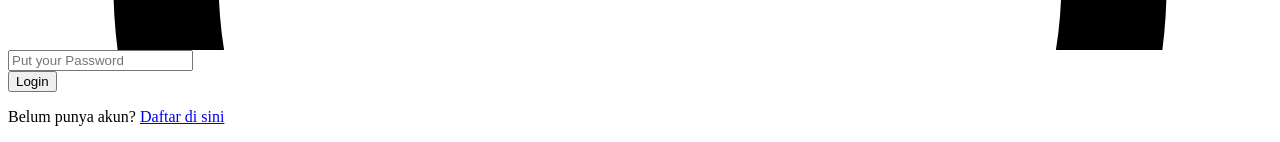
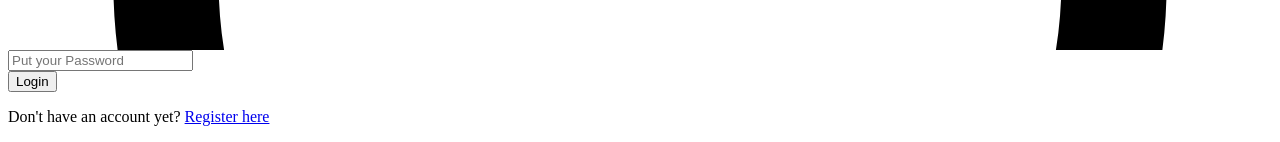
Before and after one commit to Vixxxzy/MediAppointment, a PHP site: page /view/login/index.php in a window 1280 px wide. Shown: the part 2601-2743 px from the top of the page. Run offline with PHP 8.4, Linux system fonts and the light colour scheme; some libraries are stand-ins or nearby versions.

Commit message:
update login page

```diff
--- a/app/view/login/index.php
+++ b/app/view/login/index.php
@@ -35,8 +35,8 @@
       </form>
 
       <p class="text-center mt-4 text-sm">
-        Belum punya akun? <a href="<?= APP_PATH ?>/login/register" class="text-blue-600 hover:underline">Daftar di
-          sini</a>
+      Don't have an account yet? <a href="<?= APP_PATH ?>/login/register" class="text-blue-600 hover:underline">Register here
+          </a>
       </p>
 
 
```
